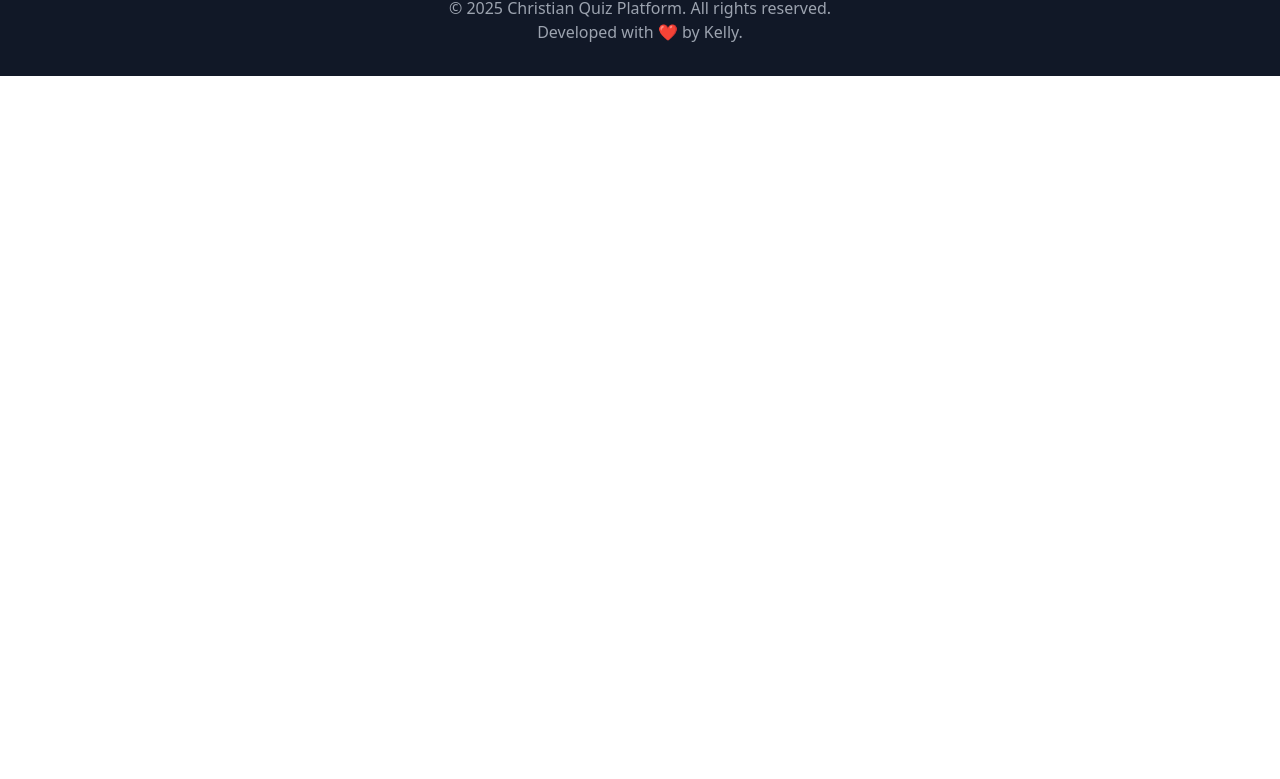
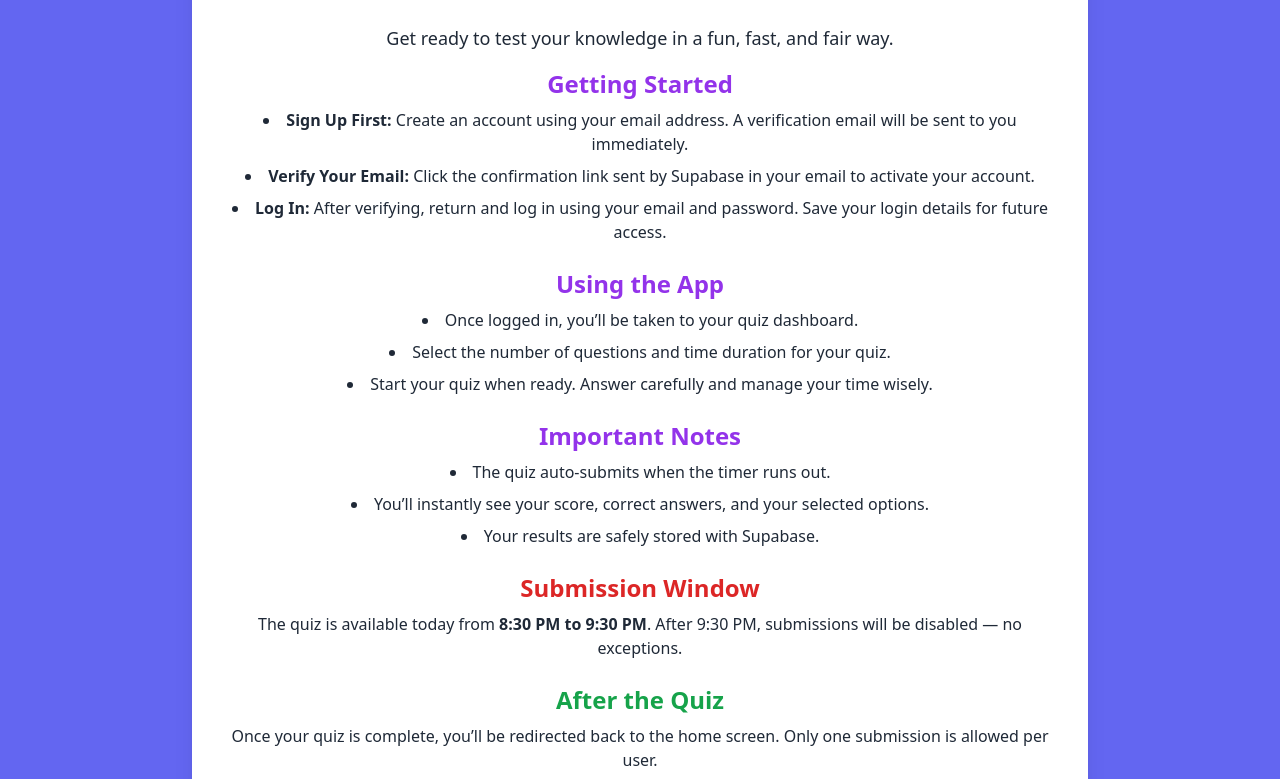
Before and after one commit to Oyasikelly/QuizMaster, a Next.js app: page /authenticate in a window 1280 px wide. Shown: the part 1594-2373 px from the top of the page. Before the commit the page ends 1670 px from the top, so only its background shows below. Built offline with nearby package versions, Linux system fonts and the light colour scheme; what @supabase/auth-helpers-nextjs would draw is missing.

Commit message:
Added QuizInstruction.jsx

```diff
--- a/src/components/LandingPage.jsx
+++ b/src/components/LandingPage.jsx
@@ -5,6 +5,7 @@ import { motion } from "framer-motion";
 import { FaBible, FaHandsHelping, FaRegSmile } from "react-icons/fa";
 import { AiOutlineArrowRight } from "react-icons/ai";
 import { MdOutlineQuiz } from "react-icons/md";
+import QuizInstructions from "./QuizInstruction";
 
 const quotes = [
 	"“An incredible way to deepen my faith and learn more about the Bible!”",
@@ -44,8 +45,7 @@ const LandingPage = ({ toggleAuthModal }) => {
 					className="text-3xl md:text-5xl font-extrabold mb-6 drop-shadow-md"
 					initial={{ y: -50, opacity: 0 }}
 					animate={{ y: 0, opacity: 1 }}
-          transition={{ duration: 0.6 }}
-        >
+					transition={{ duration: 0.6 }}>
 					Welcome to the Ultimate Christian Quiz Platform
 				</motion.h1>
 				<p className="text-lg md:text-xl mb-6">
@@ -56,8 +56,7 @@ const LandingPage = ({ toggleAuthModal }) => {
 					className="w-full sm:w-auto px-8 py-4 bg-white text-indigo-700 font-bold rounded-full shadow-lg hover:bg-gray-100 transition duration-300"
 					onClick={toggleAuthModal}
 					whileHover={{ scale: 1.1 }}
-          whileTap={{ scale: 0.9 }}
-        >
+					whileTap={{ scale: 0.9 }}>
 					Get Started
 					<AiOutlineArrowRight className="inline-block ml-3 text-2xl" />
 				</motion.button>
@@ -77,8 +76,7 @@ const LandingPage = ({ toggleAuthModal }) => {
 								initial={{ scale: 0.8, opacity: 0 }}
 								whileInView={{ scale: 1, opacity: 1 }}
 								transition={{ duration: 0.5 }}
-                viewport={{ once: true }}
-              >
+								viewport={{ once: true }}>
 								{feature.icon}
 								<h3 className="text-xl md:text-2xl font-bold mt-6 text-indigo-700">
 									{feature.title}
@@ -101,13 +99,11 @@ const LandingPage = ({ toggleAuthModal }) => {
 						initial={{ opacity: 0 }}
 						whileInView={{ opacity: 1 }}
 						transition={{ duration: 0.5 }}
-            viewport={{ once: true }}
-          >
+						viewport={{ once: true }}>
 						{quotes.map((quote, index) => (
 							<blockquote
 								key={index}
-                className="bg-white text-indigo-800 rounded-lg p-6 shadow-md italic"
-              >
+								className="bg-white text-indigo-800 rounded-lg p-6 shadow-md italic">
 								{quote}
 							</blockquote>
 						))}
@@ -124,10 +120,11 @@ const LandingPage = ({ toggleAuthModal }) => {
 					className="w-fit sm:w-auto px-8 py-4 bg-white text-indigo-700 font-bold rounded-full shadow-lg hover:bg-gray-100 transition duration-300"
 					onClick={toggleAuthModal}
 					whileHover={{ scale: 1.1 }}
-          whileTap={{ scale: 0.9 }}
-        >
+					whileTap={{ scale: 0.9 }}>
 					Join Now
 				</motion.button>
+
+				<QuizInstructions />
 			</section>
 
 			{/* Footer */}
--- /dev/null
+++ b/src/components/QuizInstruction.jsx
@@ -0,0 +1,88 @@
+import React from "react";
+
+export default function QuizInstructions() {
+	return (
+		<div className="max-w-4xl mx-auto p-6 bg-white rounded-2xl shadow-xl mt-10 text-gray-800">
+			<h1 className="text-3xl font-bold text-center text-blue-600 mb-6">
+				Welcome to QuizMaster!
+			</h1>
+
+			<p className="text-lg mb-4 text-center">
+				Get ready to test your knowledge in a fun, fast, and fair way.
+			</p>
+
+			<div className="space-y-6">
+				<section>
+					<h2 className="text-2xl font-semibold text-purple-600 mb-2">
+						Getting Started
+					</h2>
+					<ul className="list-disc list-inside space-y-2">
+						<li>
+							<strong>Sign Up First:</strong> Create an account using your email
+							address. A verification email will be sent to you immediately.
+						</li>
+						<li>
+							<strong>Verify Your Email:</strong> Click the confirmation link
+							sent by Supabase in your email to activate your account.
+						</li>
+						<li>
+							<strong>Log In:</strong> After verifying, return and log in using
+							your email and password. Save your login details for future
+							access.
+						</li>
+					</ul>
+				</section>
+
+				<section>
+					<h2 className="text-2xl font-semibold text-purple-600 mb-2">
+						Using the App
+					</h2>
+					<ul className="list-disc list-inside space-y-2">
+						<li>Once logged in, you’ll be taken to your quiz dashboard.</li>
+						<li>
+							Select the number of questions and time duration for your quiz.
+						</li>
+						<li>
+							Start your quiz when ready. Answer carefully and manage your time
+							wisely.
+						</li>
+					</ul>
+				</section>
+
+				<section>
+					<h2 className="text-2xl font-semibold text-purple-600 mb-2">
+						Important Notes
+					</h2>
+					<ul className="list-disc list-inside space-y-2">
+						<li>The quiz auto-submits when the timer runs out.</li>
+						<li>
+							You’ll instantly see your score, correct answers, and your
+							selected options.
+						</li>
+						<li>Your results are safely stored with Supabase.</li>
+					</ul>
+				</section>
+
+				<section>
+					<h2 className="text-2xl font-semibold text-red-600 mb-2">
+						Submission Window
+					</h2>
+					<p>
+						The quiz is available today from <strong>8:30 PM to 9:30 PM</strong>
+						. After 9:30 PM, submissions will be disabled — no exceptions.
+					</p>
+				</section>
+
+				<section>
+					<h2 className="text-2xl font-semibold text-green-600 mb-2">
+						After the Quiz
+					</h2>
+					<p>
+						Once your quiz is complete, you’ll be redirected back to the home
+						screen. Only one submission is allowed per user.
+					</p>
+				</section>
+			</div>
+		</div>
+	);
+}
```
Also changed, not shown: tsconfig.json (+4 -9 lines). Lines whose indentation alone changed are shown as unchanged.
